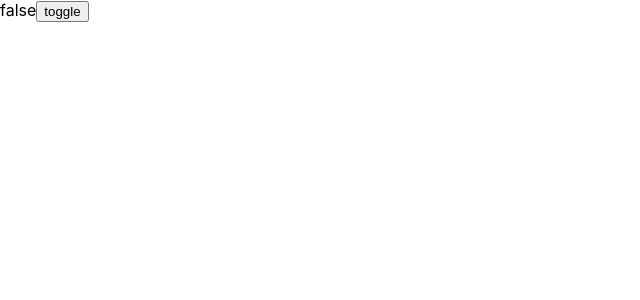
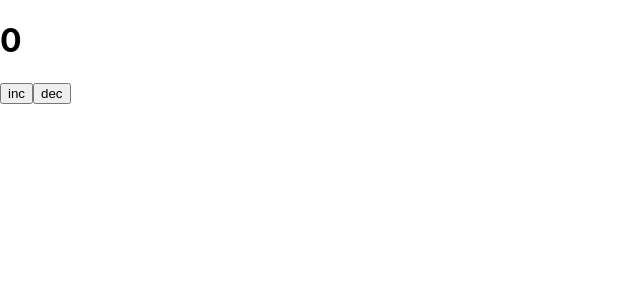
Before and after one commit to Glen1986/context, a React (Create React App) app: page / in a window 1280 px wide. Shown: the top 300 px of the page, without its empty margins (0-640 px from the left). Built offline with nearby package versions, Linux system fonts and the light colour scheme.

Commit message:
Context-state

```diff
--- a/src/App.js
+++ b/src/App.js
@@ -1,28 +1,41 @@
-import { createContext, useContext, useState } from 'react'
+import { createContext, useContext, useState, memo } from 'react'
 
-const Context = createContext({ valor: false, toggle: () => {} })
-const Provider = ({ children }) => {
-    const [valor, setValor] = useState(false)
-    const value = {
-        valor,
-        toggle: () => setValor(!valor),
-    }
-    return <Context.Provider value={value}>{children}</Context.Provider>
-}
-const Componente = () => {
-    const { valor, toggle } = useContext(Context)
+const Context = createContext()
+
+const ContadorProvider = ({ children }) => {
+    const [contador, setCont] = useState(0)
+
+    const inc = () => setCont(contador + 1)
+    const dec = () => setCont(contador - 1)
     return (
-        <div>
-            <label>{valor.toString()}</label>
-            <button onClick={toggle}>toggle</button>
-        </div>
+        <Context.Provider value={{ contador, inc, dec }}>
+            {children}
+        </Context.Provider>
     )
 }
+const Inc = memo(() => {
+    console.log('increm')
+    const { inc } = useContext(Context)
+    return <button onClick={inc}>inc</button>
+})
+const Dec = memo(() => {
+    console.log('decrem')
+    const { dec } = useContext(Context)
+    return <button onClick={dec}>dec</button>
+})
+const Label = () => {
+    console.log('label')
+    const { contador } = useContext(Context)
+    return <h1>{contador}</h1>
+}
+
 const App = () => {
     return (
-        <Provider>
-            <Componente />
-        </Provider>
+        <ContadorProvider>
+            <Label />
+            <Inc />
+            <Dec />
+        </ContadorProvider>
     )
 }
 export default App
```
Also changed, not shown: src/2-update.js (added, +28 -0 lines).
